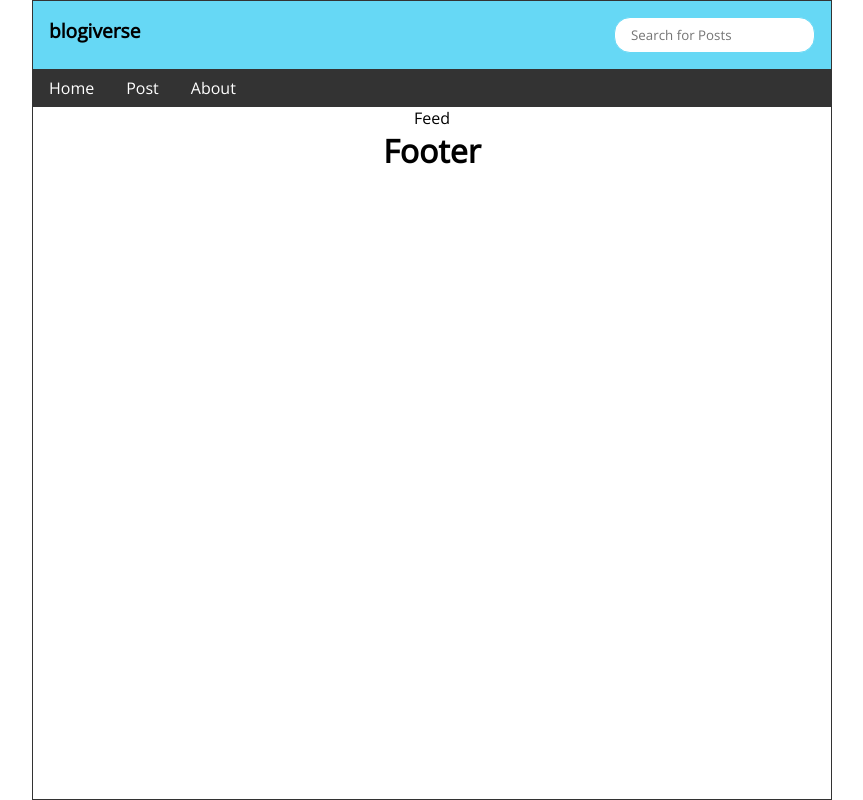
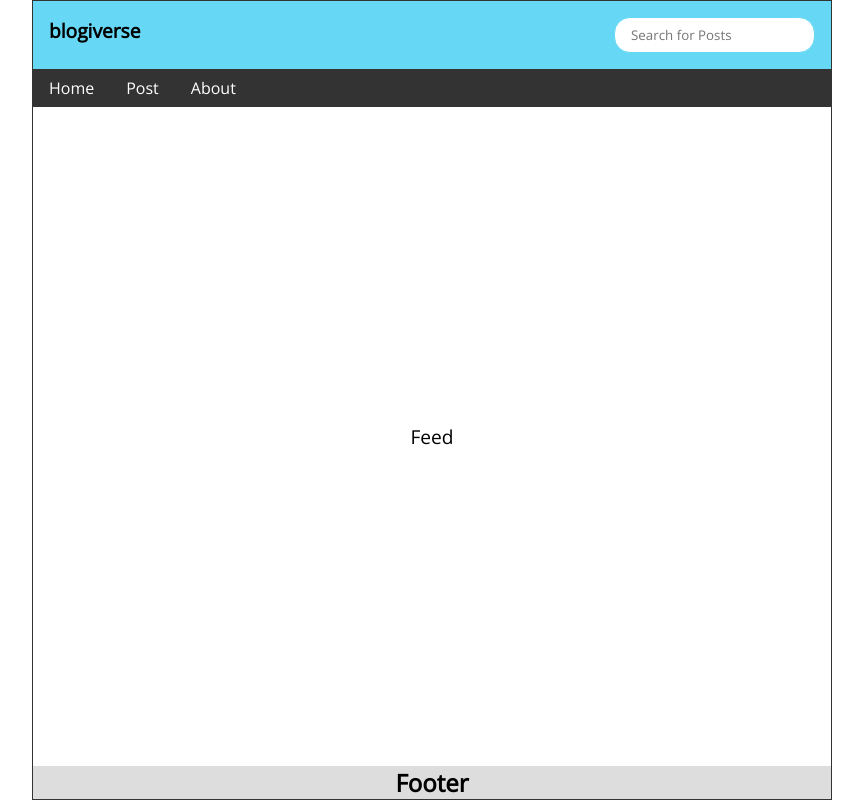
Before and after one commit to 0xprasanth/blogiverse, a React (Create React App) app: page / in a window 1280 px wide. Shown: the whole page, without its empty margins (208-1071 px from the left). Built offline with nearby package versions, Linux system fonts and the light colour scheme; the HTML template or start-up script is replaced by a standard one.

Commit message:
feat(style): new styles for feed component and also for footer component

```diff
--- a/src/index.css
+++ b/src/index.css
@@ -118,3 +118,22 @@ body {
   position: absolute;
   left: -999999px;
 }
+
+.Home{
+  display: flex;
+  justify-content: center;
+  align-items: center;
+  flex-grow: 1;
+  width: 100%;
+  font-size: 1.2rem;
+
+}
+
+footer{
+  background-color: #ddd;
+  width: 100%;
+  display: flex;
+  justify-content: center;
+  align-items: center;
+  font-size: .75rem;
+}
```
